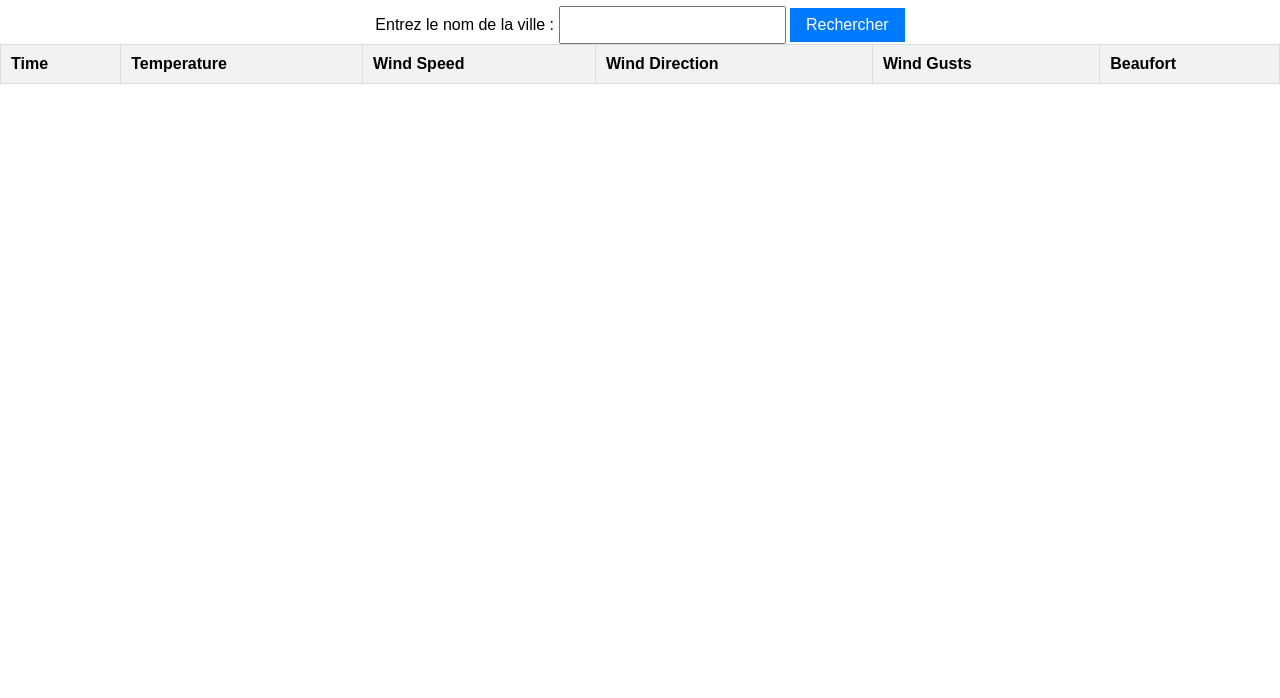
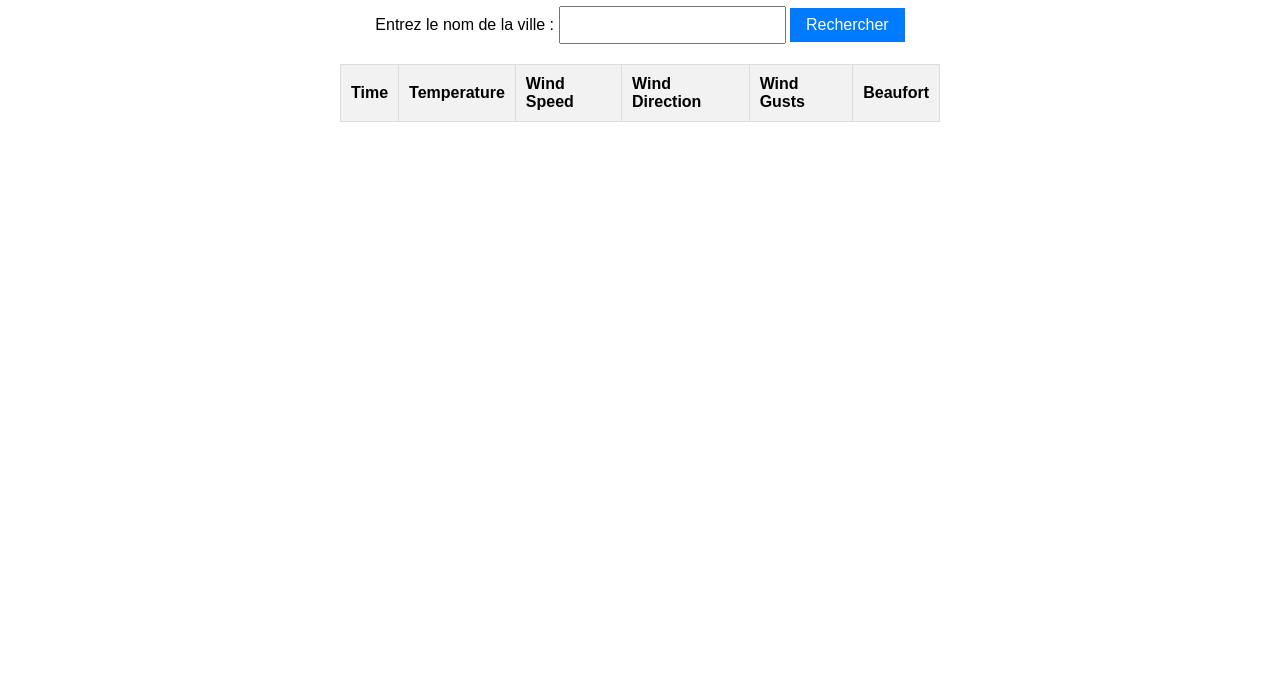
Before and after one commit to Fulkiaaa/meteo-nodejs-api, a website: page public/index.html in a window 1280 px wide. Shown: the part 102-800 px from the top of the page. Drawn offline with Linux system fonts and the light colour scheme.

Commit message:
FEAT : Centrer tableau

```diff
--- a/public/index.html
+++ b/public/index.html
@@ -20,8 +20,14 @@
         #weatherTable {
             font-family: Arial, sans-serif;
             border-collapse: collapse;
-            width: 100%;
+            width: 50%;
+            margin: 0px auto;
+            display: block;
+            align-items: center;
+            text-align: center;
+            padding: 20px 20px;
         }
+
 
         #weatherTable th, #weatherTable td {
             border: 1px solid #ddd;
```
